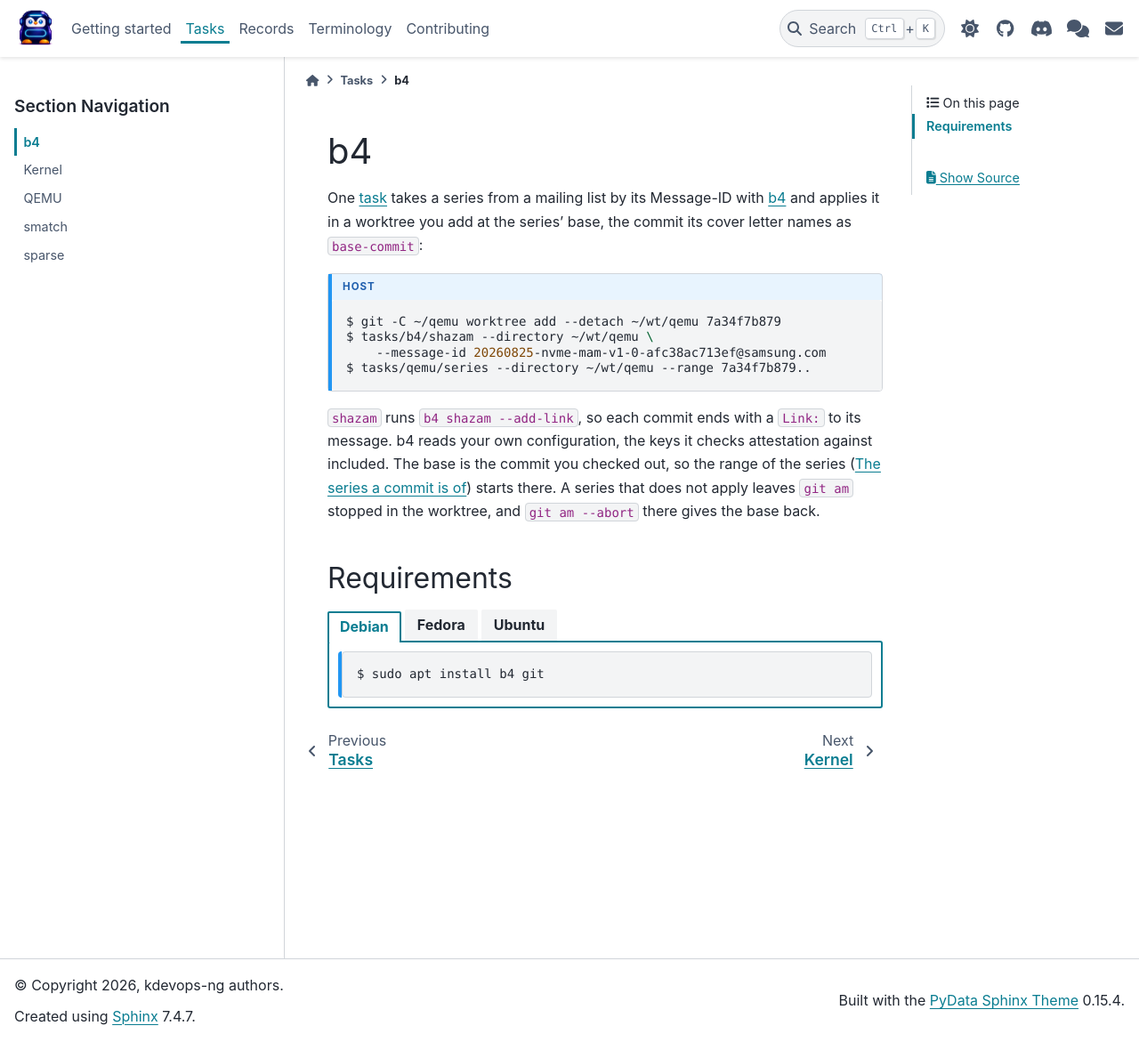
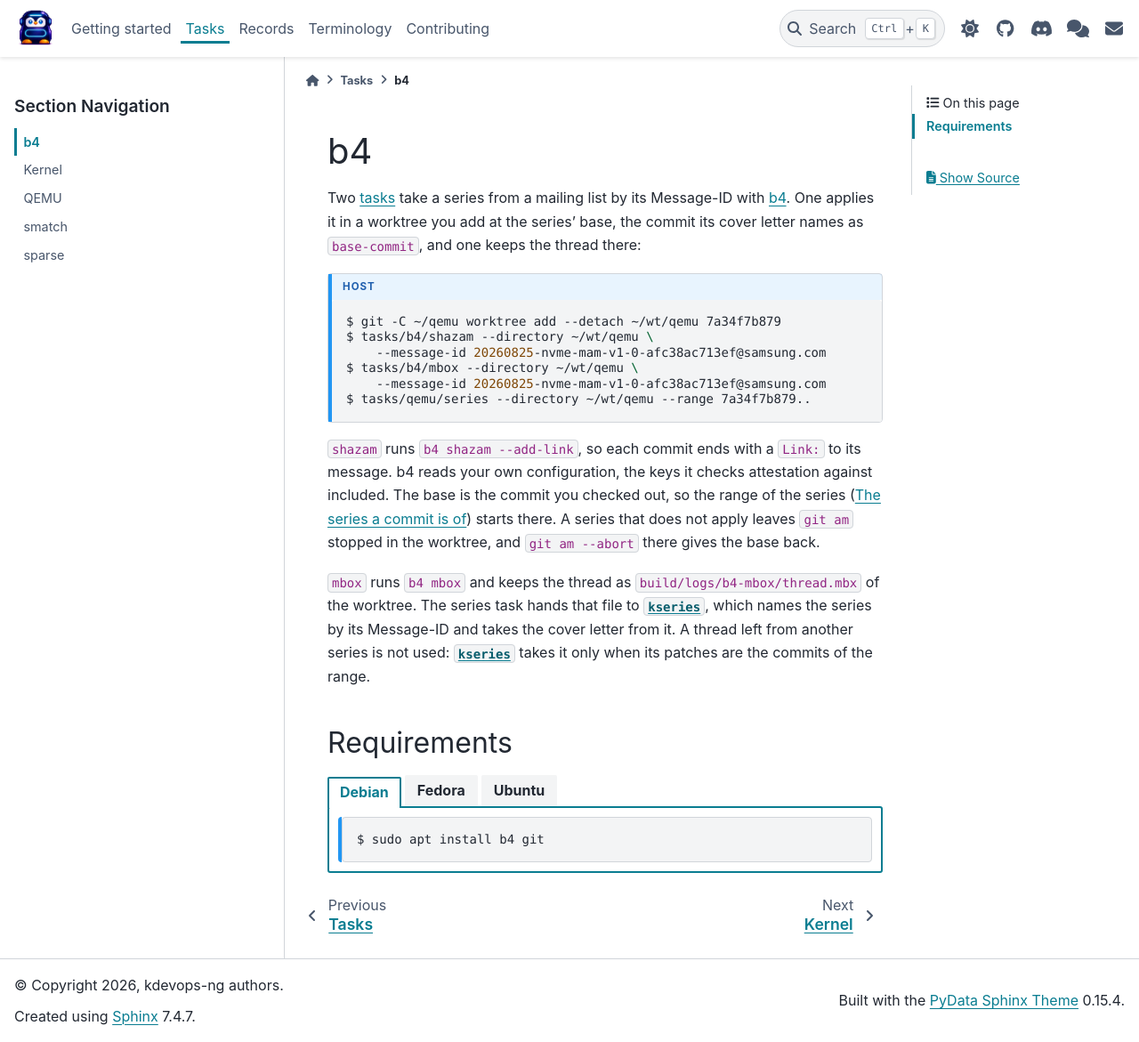
Before and after one commit to linux-kdevops/kdevops-ng, a Sphinx documentation site: the page built from docs/tasks/b4.rst, in a window 1280 px wide and 1171 px high. Shown: the whole window at 89% size. Built offline with Sphinx 7.4.7 and the PyData theme 0.15.4, drawn with Linux system fonts in a browser that asks for light colours.

Commit message:
b4: keep a series' thread for its series task
b4 shazam leaves no cover commit, so a series applied from a mailing
list had no Message-ID and no cover in its series.json. The series
tasks hand kseries the thread on every run: a tree that came from no
mail has no such file, and kseries leaves aside one whose patches are
not the range's commits, as a worktree used for another series holds.

Signed-off-by: Daniel Gomez <da.gomez@kernel.org>

```diff
--- a/docs/tasks/b4.rst
+++ b/docs/tasks/b4.rst
@@ -4,9 +4,10 @@
 b4
 ==
 
-One :term:`task <Task>` takes a series from a mailing list by its
-Message-ID with `b4`_ and applies it in a worktree you add at the
-series' base, the commit its cover letter names as ``base-commit``:
+Two :term:`tasks <Task>` take a series from a mailing list by its
+Message-ID with `b4`_. One applies it in a worktree you add at the
+series' base, the commit its cover letter names as ``base-commit``, and
+one keeps the thread there:
 
 .. code-block:: console
    :caption: host
@@ -14,6 +15,8 @@ series' base, the commit its cover letter names as ``base-commit``:
 
    $ git -C ~/qemu worktree add --detach ~/wt/qemu 7a34f7b879
    $ tasks/b4/shazam --directory ~/wt/qemu \
+       --message-id 20260825-nvme-mam-v1-0-afc38ac713ef@samsung.com
+   $ tasks/b4/mbox --directory ~/wt/qemu \
        --message-id 20260825-nvme-mam-v1-0-afc38ac713ef@samsung.com
    $ tasks/qemu/series --directory ~/wt/qemu --range 7a34f7b879..
 
@@ -24,6 +27,13 @@ base is the commit you checked out, so the range of the series
 (:ref:`records-series`) starts there. A series that does not apply
 leaves ``git am`` stopped in the worktree, and ``git am --abort`` there
 gives the base back.
+
+:src:`mbox <tasks/b4/mbox>` runs ``b4 mbox`` and keeps the thread as
+``build/logs/b4-mbox/thread.mbx`` of the worktree. The series task hands
+that file to :cmd:`kseries`, which names the series by its Message-ID
+and takes the cover letter from it. A thread left from another series
+is not used: :cmd:`kseries` takes it only when its patches are the
+commits of the range.
 
 .. _requirements-b4:
 
```
Also changed, not shown: 3 other files.
